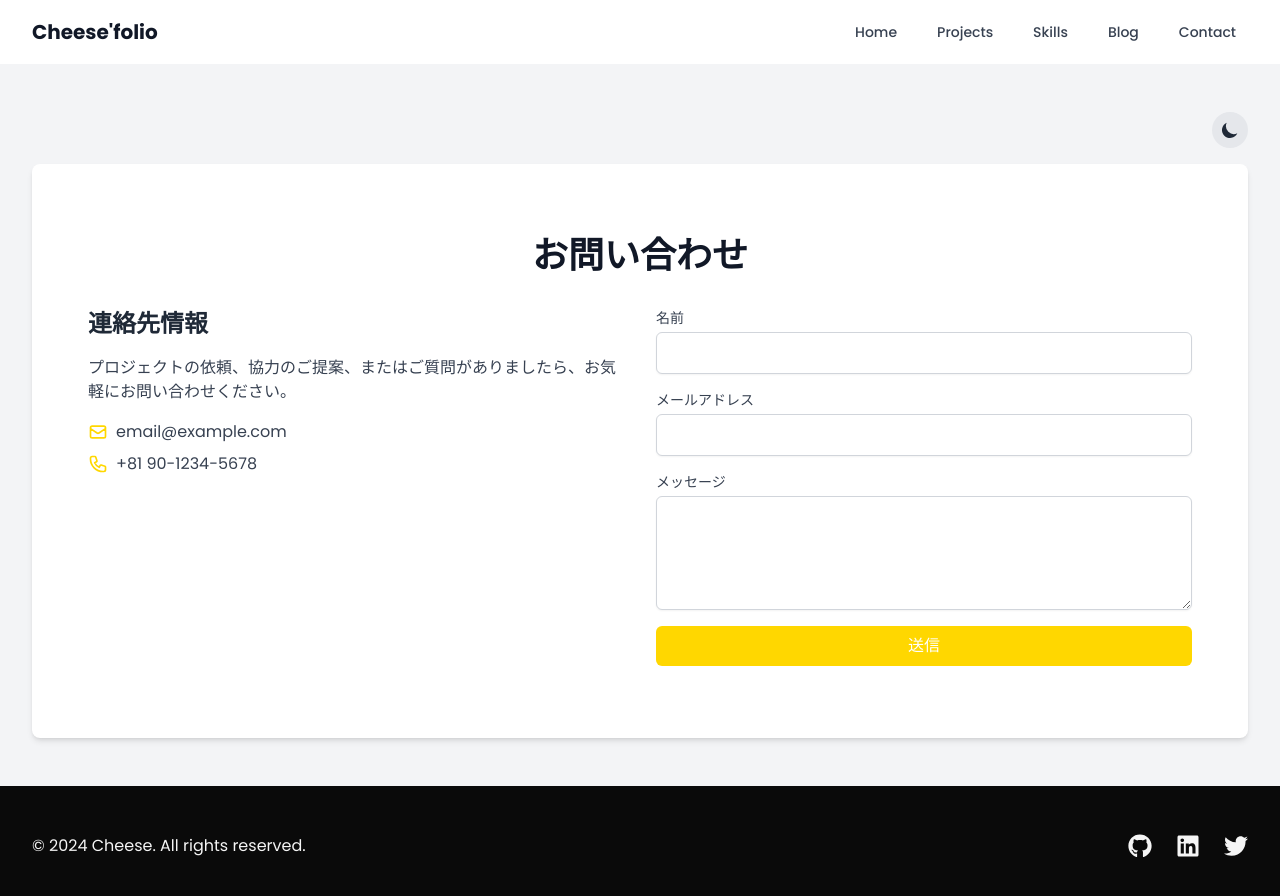
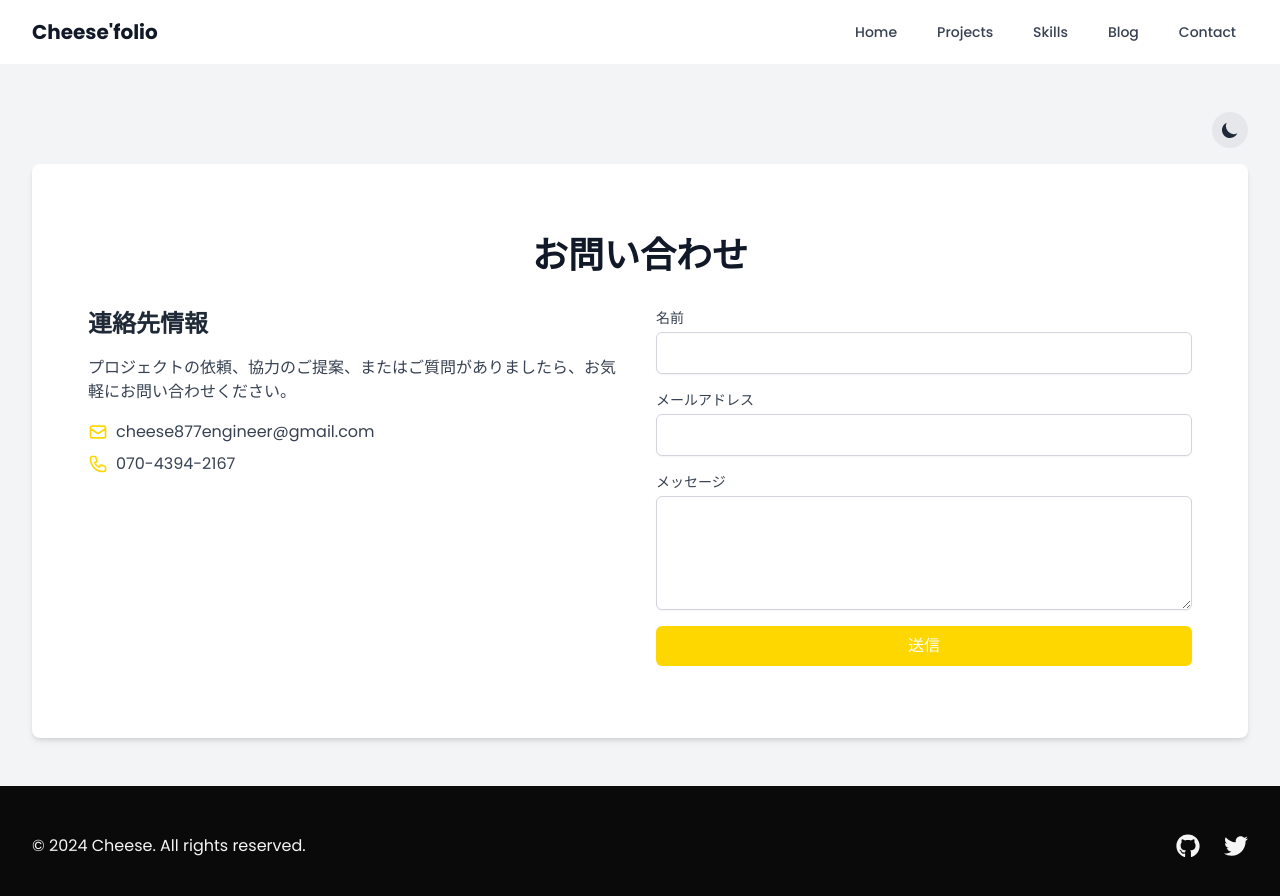
Before and after one commit to terutora/portfolio_project, a Next.js app: page /contact in a window 1280 px wide. Shown: the top 896 px of the page. Built offline with nearby package versions, Linux system fonts and the light colour scheme.

Commit message:
リンクを張りました

```diff
--- a/src/components/layout/Footer.js
+++ b/src/components/layout/Footer.js
@@ -7,15 +7,11 @@ export default function Footer() {
         <div className="flex justify-between items-center">
           <p className="text-text-offwhite">&copy; 2024 Cheese. All rights reserved.</p>
           <div className="flex space-x-6">
-            <a href="#" className="text-text-offwhite hover:text-accent-gold">
+            <a href="https://github.com/terutora" className="text-text-offwhite hover:text-accent-gold">
               <span className="sr-only">GitHub</span>
               <FaGithub className="h-6 w-6" />
             </a>
-            <a href="#" className="text-text-offwhite hover:text-accent-gold">
-              <span className="sr-only">LinkedIn</span>
-              <FaLinkedin className="h-6 w-6" />
-            </a>
-            <a href="#" className="text-text-offwhite hover:text-accent-gold">
+            <a href="https://x.com/terateraion" className="text-text-offwhite hover:text-accent-gold">
               <span className="sr-only">Twitter</span>
               <FaTwitter className="h-6 w-6" />
             </a>
--- a/src/pages/contact.js
+++ b/src/pages/contact.js
@@ -79,11 +79,11 @@ export default function Contact() {
             </p>
             <div className="flex items-center mb-2">
               <MailIcon className="h-5 w-5 text-theme-primary-light dark:text-theme-primary-dark mr-2" />
-              <span className="text-gray-700 dark:text-gray-300">email@example.com</span>
+              <span className="text-gray-700 dark:text-gray-300">cheese877engineer@gmail.com</span>
             </div>
             <div className="flex items-center">
               <PhoneIcon className="h-5 w-5 text-theme-primary-light dark:text-theme-primary-dark mr-2" />
-              <span className="text-gray-700 dark:text-gray-300">+81 90-1234-5678</span>
+              <span className="text-gray-700 dark:text-gray-300">070-4394-2167</span>
             </div>
           </motion.div>
           <motion.div
```
